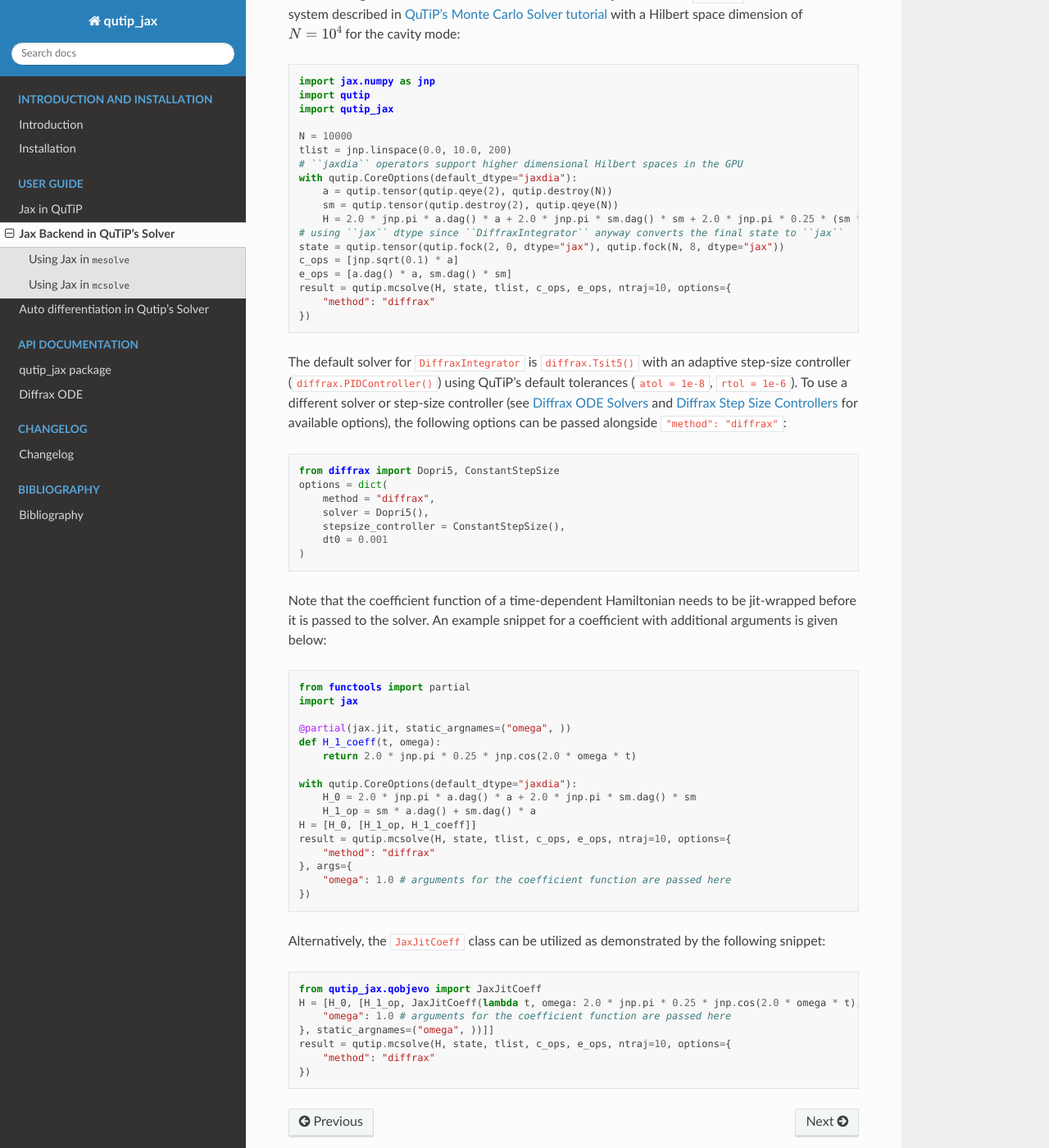
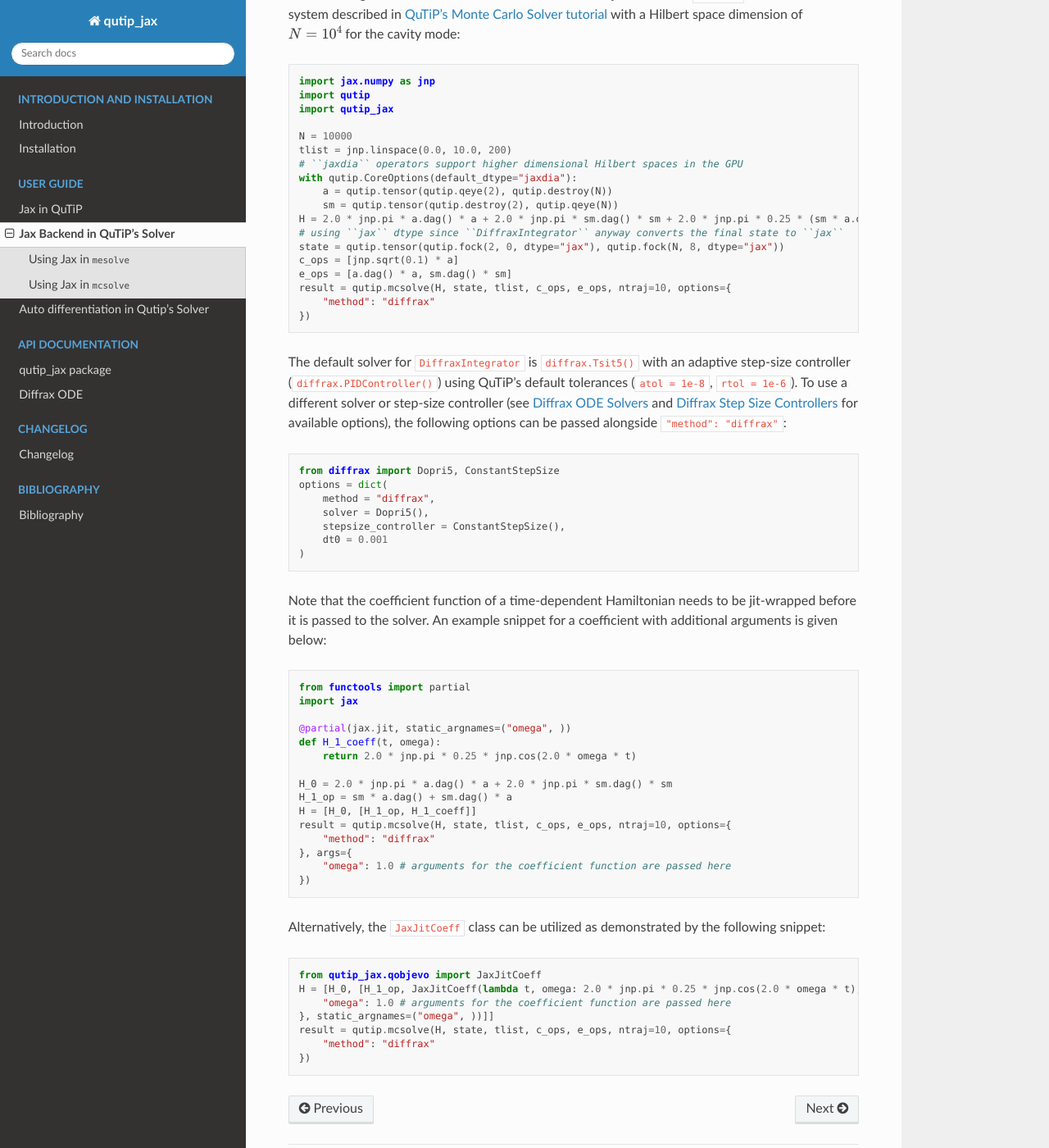
Before and after one commit to qutip/qutip-jax, a Sphinx documentation site: the page built from doc/source/solver.rst, in a window 1280 px wide and 1400 px high, scrolled down 858 px. Shown: the whole window at 82% size. Built offline with Sphinx 7.4.7 and the Read the Docs theme 2.0.0, drawn with Linux system fonts in a browser that asks for light colours; the version number could not be read and is left out.

Commit message:
Apply suggestions for docs
Co-authored-by: Eric Giguère <eric.giguere@calculquebec.ca>

```diff
--- a/doc/source/solver.rst
+++ b/doc/source/solver.rst
@@ -55,7 +55,7 @@
     with qutip.CoreOptions(default_dtype="jaxdia"):
         a = qutip.tensor(qutip.qeye(2), qutip.destroy(N))
         sm = qutip.tensor(qutip.destroy(2), qutip.qeye(N))
-        H = 2.0 * jnp.pi * a.dag() * a + 2.0 * jnp.pi * sm.dag() * sm + 2.0 * jnp.pi * 0.25 * (sm * a.dag() + sm.dag() * a)
+    H = 2.0 * jnp.pi * a.dag() * a + 2.0 * jnp.pi * sm.dag() * sm + 2.0 * jnp.pi * 0.25 * (sm * a.dag() + sm.dag() * a)
     # using ``jax`` dtype since ``DiffraxIntegrator`` anyway converts the final state to ``jax``
     state = qutip.tensor(qutip.fock(2, 0, dtype="jax"), qutip.fock(N, 8, dtype="jax"))
     c_ops = [jnp.sqrt(0.1) * a]
@@ -88,9 +88,8 @@
     def H_1_coeff(t, omega):
         return 2.0 * jnp.pi * 0.25 * jnp.cos(2.0 * omega * t)
 
-    with qutip.CoreOptions(default_dtype="jaxdia"):
-        H_0 = 2.0 * jnp.pi * a.dag() * a + 2.0 * jnp.pi * sm.dag() * sm
-        H_1_op = sm * a.dag() + sm.dag() * a
+    H_0 = 2.0 * jnp.pi * a.dag() * a + 2.0 * jnp.pi * sm.dag() * sm
+    H_1_op = sm * a.dag() + sm.dag() * a
     H = [H_0, [H_1_op, H_1_coeff]]
     result = qutip.mcsolve(H, state, tlist, c_ops, e_ops, ntraj=10, options={
         "method": "diffrax"
```
